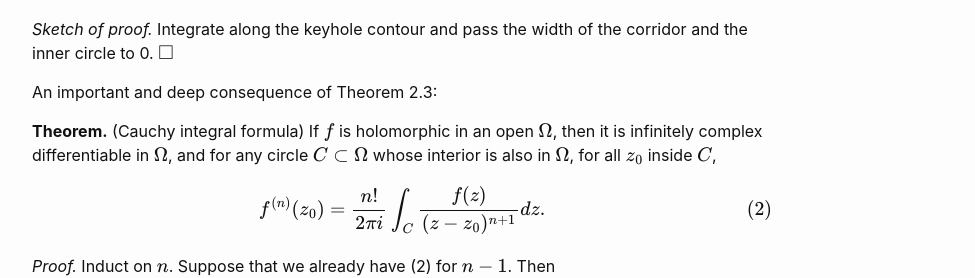
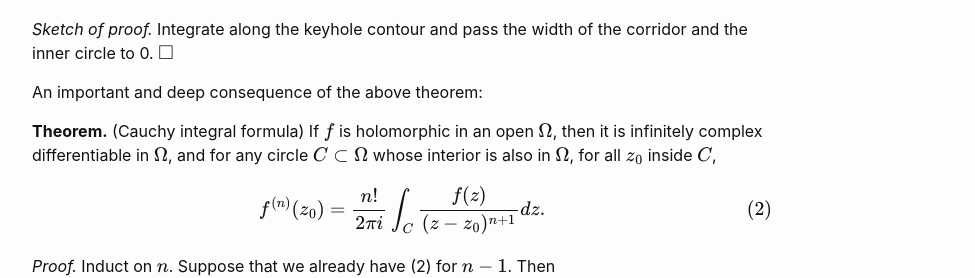
Before and after one commit to chry-santhemum/chry-santhemum.github.io, a Jekyll site: the page built from docs/_posts/2021-09-27-cmplx1.markdown, in a window 1280 px wide and 900 px high, scrolled down 4078 px. Shown: the part 178-456 px from the top of the window, without its empty margins (238-1213 px from the left). Built offline with Jekyll 4.4.1, drawn with Linux system fonts in a browser that asks for light colours.

Commit message:
Update 2021-09-27-cmplx1.markdown

```diff
--- a/docs/_posts/2021-09-27-cmplx1.markdown
+++ b/docs/_posts/2021-09-27-cmplx1.markdown
@@ -241,7 +241,7 @@ $$f(z_0) = \frac{1}{2\pi i} \int_{\partial D} \frac{f(z)}{z-z_0} dz.$$
 
 *Sketch of proof.* Integrate along the keyhole contour and pass the width of the corridor and the inner circle to 0. $$\square$$
 
-An important and deep consequence of Theorem 2.3:
+An important and deep consequence of the above theorem:
 
 **Theorem.** (Cauchy integral formula) If $$f$$ is holomorphic in an open $$\Omega$$, then it is infinitely complex differentiable in $$\Omega$$, and for any circle $$C\subset\Omega$$ whose interior is also in $$\Omega$$, for all $$z_0$$ inside $$C$$,
 
```
